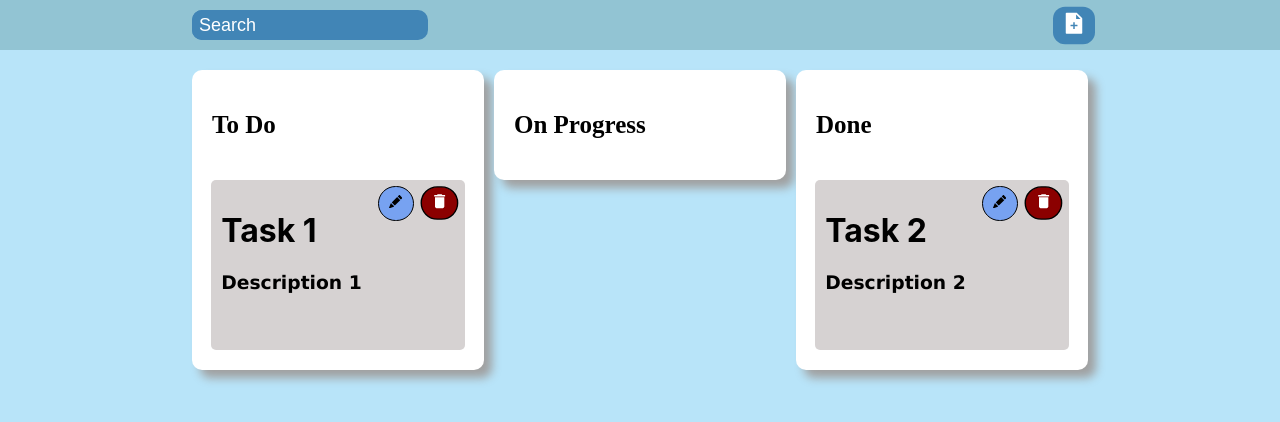
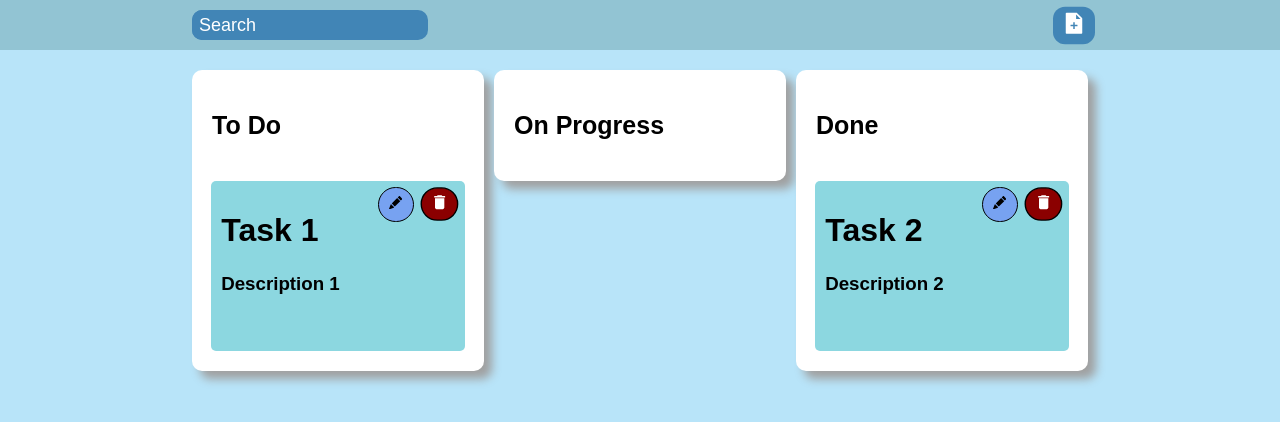
Before and after one commit to ArmanApoyan/new_app, a React (Create React App) app: page / in a window 1280 px wide. Shown: the top 422 px of the page. Built offline with nearby package versions, Linux system fonts and the light colour scheme.

Commit message:
29.06 verjnakan

```diff
--- a/src/components/Element/index.tsx
+++ b/src/components/Element/index.tsx
@@ -84,6 +84,7 @@ const Element: React.FC<PropTypes> = (props) => {
           task={task}
           close={() => {
             setIsOpen(false);
+            setSearchParams("");
           }}
         />
       </Modal>
--- a/src/components/Element/style.scss
+++ b/src/components/Element/style.scss
@@ -1,26 +1,21 @@
 .goal {
   min-height: 150px;
-  scroll-behavior: auto;
-  background-color: rgb(214, 210, 210);
+  background-color: rgb(140, 215, 224);
   padding: 10px;
   text-align: left;
   border-radius: 5px;
   width: 80%;
   position: relative;
   user-select: none;
-  overflow: hidden;
   h3 {
     height: 40px;
     white-space:break-spaces;
-    font-family:Verdana, Geneva, Tahoma, sans-serif ;
+    font-family:sans-serif ;
   }
   h1 {
     height: 40px;
     scroll-behavior: auto;
-    overflow-y: auto;
-    &::-webkit-scrollbar {
-      display: none;
-    }
+    font-family:sans-serif ;
   }
   .x {
     background-color: darkred;
--- a/src/pages/Home/style.scss
+++ b/src/pages/Home/style.scss
@@ -35,7 +35,7 @@
     text-align: left;
     width: 100%;
     padding-left: 20px;
-    font-family:ubun;
+    font-family:sans-serif;
     font-size: 25px;
   }
 }
```
